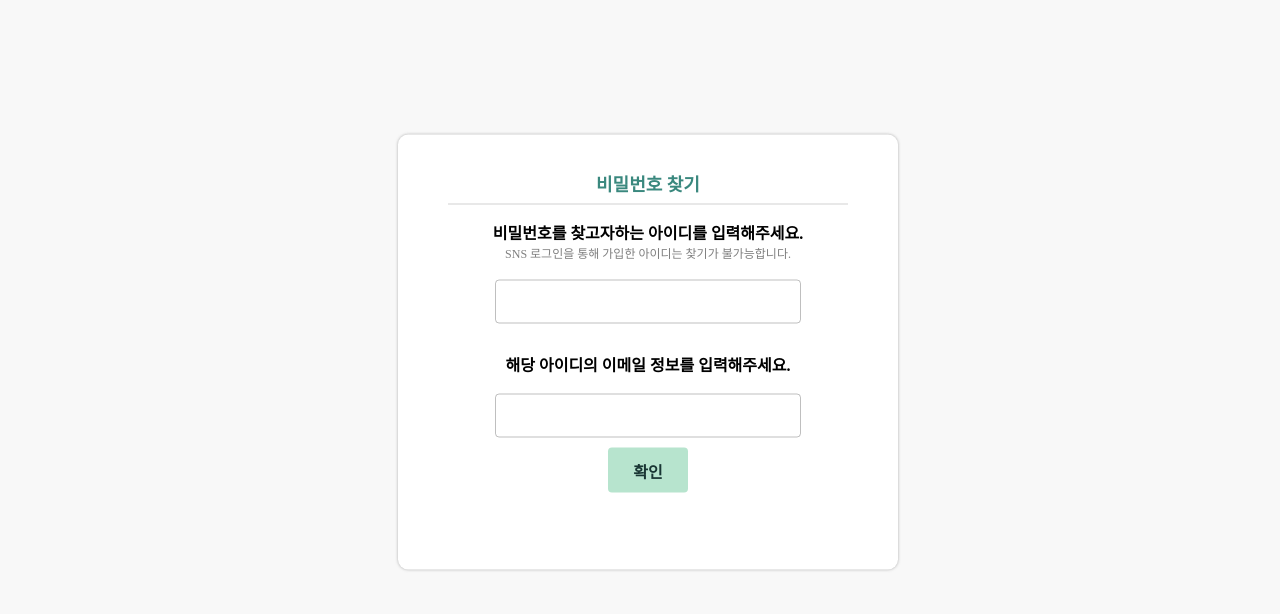
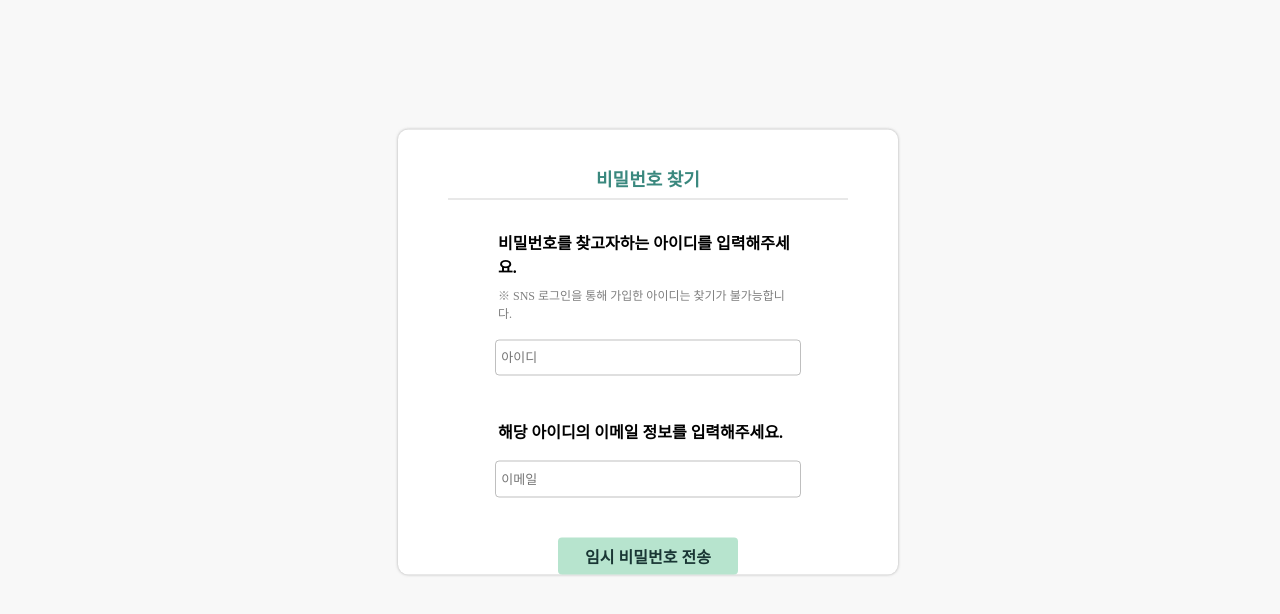
Before and after one commit to SYR120/soft, a website: page front/findmypw.html in a window 1280 px wide. Shown: the part 56-670 px from the top of the page. Drawn offline with nearby package versions, Linux system fonts and the light colour scheme; a web font is replaced by a local one.

Commit message:
아이디, 비번 찾기 가독성 패치

```diff
--- a/front/findmypw.html
+++ b/front/findmypw.html
@@ -21,6 +21,10 @@
             border-radius: 4px;
             font-family: 'Pretendard-Regular';
         }
+        input:focus {
+        outline: none;
+        background-color: rgb(245, 245, 245);
+        }
     </style>
 </head>
 <body style="background-color: rgb(248, 248, 248);">
@@ -28,19 +32,23 @@
     <script src="approot.js"></script>
 
     <div class="middle">
-        <div class="box" style="height:400px;">
+        <div class="box" style="height:410px;">
             <div class="green">비밀번호 찾기</div>
             <hr style="background-color: rgba(163, 163, 163, 0.5);  border: none; height: 1px; width: 80%; margin-bottom: 15px;"/>
-            <div style="font-weight: bold;">비밀번호를 찾고자하는 아이디를 입력해주세요.</div>
-            <div class="font1">SNS 로그인을 통해 가입한 아이디는 찾기가 불가능합니다.</div>
-            <br/>
-            <input class="button_find" type="text" id="id" placeholder=""/>
-            <br/>
-            <div style="font-weight: bold;">해당 아이디의 이메일 정보를 입력해주세요.</div>
-            <br/>
-            <input class="button_find" type="text" id="email" placeholder=""/>
+            <div style="display: flex; flex-direction: column; justify-content: flex-start; width: 300px;">
+                <div style="font-weight: bold; margin-top: 15px;">비밀번호를 찾고자하는 아이디를 입력해주세요.</div>
+                <div class="font1" style="margin-top: 8px;">※ SNS 로그인을 통해 가입한 아이디는 찾기가 불가능합니다.</div>
+            </div>
+            &nbsp;
+            <input class="button_find" type="text" id="id" placeholder=" 아이디"/>
+            &nbsp;
+            <div style="display: flex; flex-direction: column; justify-content: flex-start; width: 300px;">
+                <div style="font-weight: bold; margin-top: 15px;">해당 아이디의 이메일 정보를 입력해주세요.</div>
+            </div>
+            &nbsp;
+            <input class="button_find" type="text" id="email" placeholder=" 이메일"/>
 
-            <button class="button_final" style="width:80px;" onclick="findingpw()">확인</button>
+            <button class="button_final" style="width:180px; margin-top: 30px;" onclick="findingpw()">임시 비밀번호 전송</button>
         </div>
 
     </div>
```
Also changed, not shown: front/findmyid.html (+12 -6 lines).
